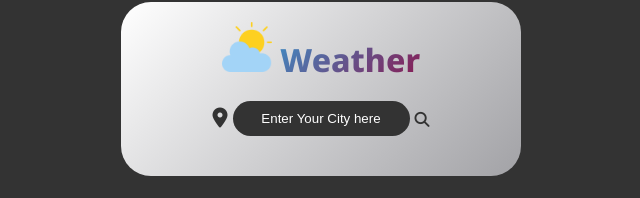
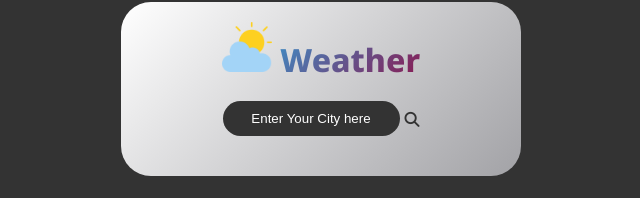
Before and after one commit to Dawood-Ahmed19/Weather--App, a website built with Vite: page index.html in a window 1280 px wide. Shown: the part 311-509 px from the top of the page, without its empty margins (319-959 px from the left). Built offline with nearby package versions, Linux system fonts and the light colour scheme.

Commit message:
feat: Added Color

```diff
--- a/index.html
+++ b/index.html
@@ -21,7 +21,6 @@
       </div>
       <div class="weather--info">
         <div class="city--name">
-          <span><i class="fa-solid fa-location-dot"></i></span>
           <input
             class="city"
             id="city"
--- a/style.css
+++ b/style.css
@@ -69,11 +69,6 @@ input::placeholder {
   text-align: center;
 }
 
-i.fa-location-dot {
-  color: #333;
-  font-size: 20px;
-}
-
 .city--name {
   display: flex;
   align-items: center;
@@ -103,6 +98,7 @@ a.search {
 
 .weather--heading > h2 {
   font-size: 50px;
+  color: #333;
 }
 
 i.fa-temperature-high {
```
